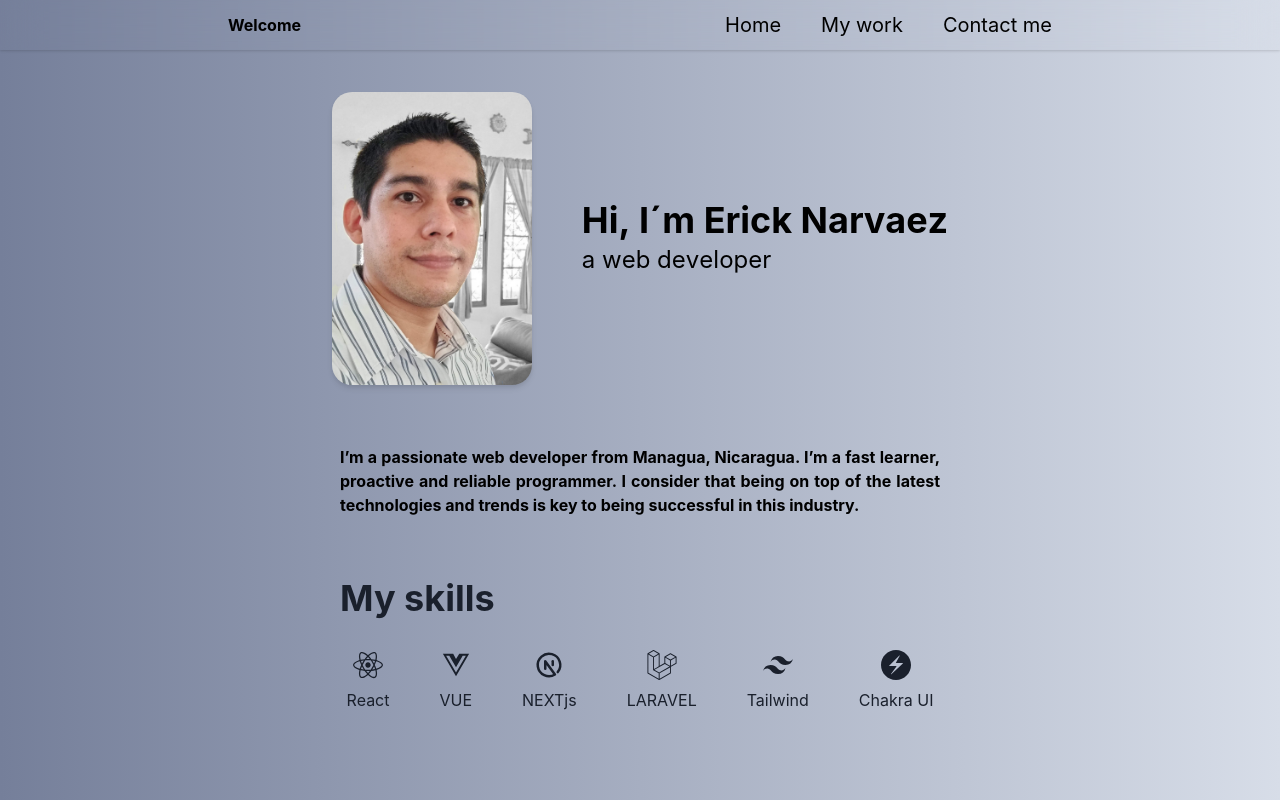
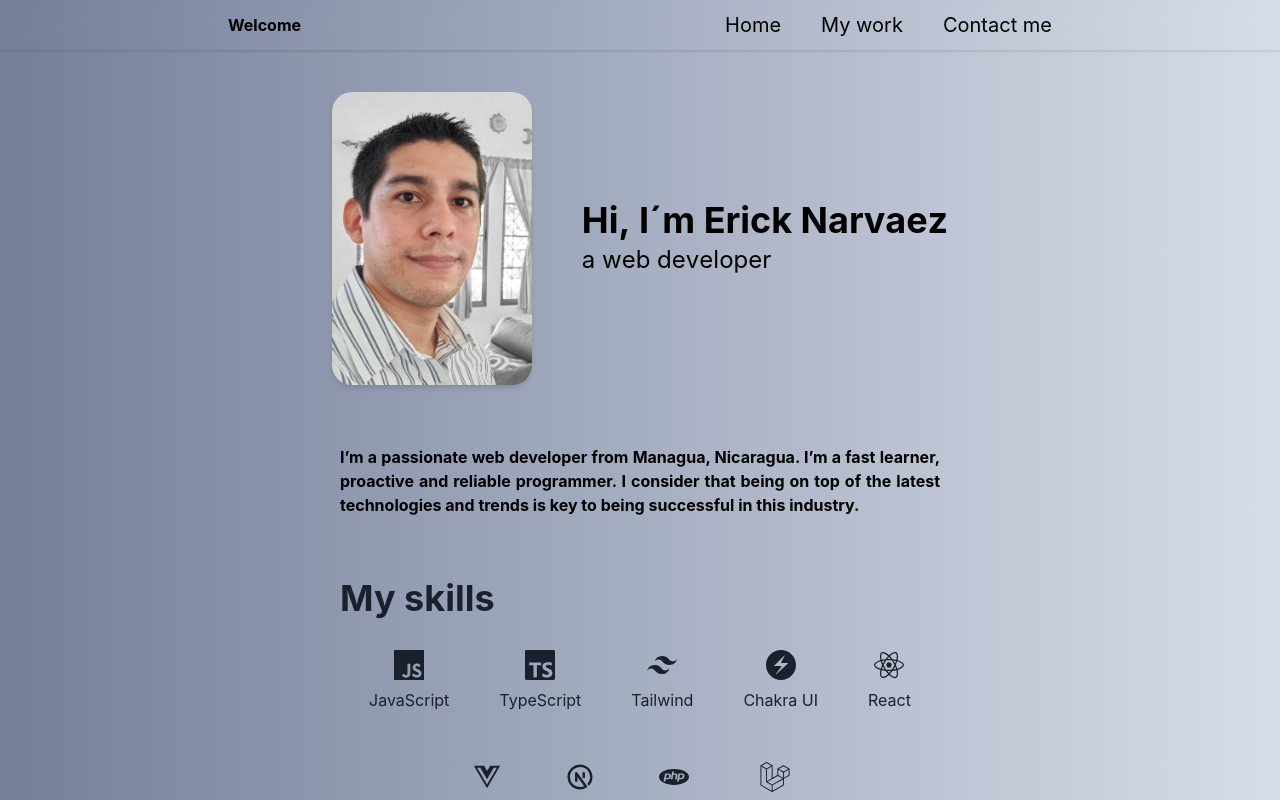
Before and after one commit to ggquicky/reactportafolio, a React (Create React App) app: page / in a window 1280 px wide. Shown: the top 800 px of the page. Built offline with nearby package versions, Linux system fonts and the light colour scheme.

Commit message:
fixing CSS

```diff
--- a/src/about/Skills.jsx
+++ b/src/about/Skills.jsx
@@ -1,15 +1,24 @@
 import { Flex, Icon, Text } from "@chakra-ui/react";
 import { FaReact, FaVuejs, FaLaravel } from "react-icons/fa";
-import { SiChakraui, SiTailwindcss } from "react-icons/si";
+import {
+  SiChakraui,
+  SiJavascript,
+  SiPhp,
+  SiTailwindcss,
+  SiTypescript,
+} from "react-icons/si";
 import { TbBrandNextjs } from "react-icons/tb";
 
 const skills = [
-  { name: "React", icon: FaReact },
-  { name: "VUE", icon: FaVuejs },
-  { name: "NEXTjs", icon: TbBrandNextjs },
-  { name: "LARAVEL", icon: FaLaravel },
-  { name: "Tailwind", icon: SiTailwindcss },
-  { name: "Chakra UI", icon: SiChakraui },
+  { name: "JavaScript", icon: SiJavascript, color: "#f7e018" },
+  { name: "TypeScript", icon: SiTypescript, color: "#2f74c0" },
+  { name: "Tailwind", icon: SiTailwindcss, color: "#07b0ce" },
+  { name: "Chakra UI", icon: SiChakraui, color: "#41c7bf" },
+  { name: "React", icon: FaReact, color: "#53c1de" },
+  { name: "VUE", icon: FaVuejs, color: "#4bb483" },
+  { name: "NEXTjs", icon: TbBrandNextjs, color: "white" },
+  { name: "PHP", icon: SiPhp, color: "white" },
+  { name: "LARAVEL", icon: FaLaravel, color: "#ff291a" },
 ];
 
 export default function Skills() {
@@ -22,7 +31,7 @@ export default function Skills() {
           justifyContent="center"
           align="center"
           gap="8px"
-          _hover={{ color: "white" }}
+          _hover={{ color: skill.color }}
         >
           <Icon h="30px" w="30px" as={skill.icon} />
           <Text key={index}>{skill.name}</Text>
```
